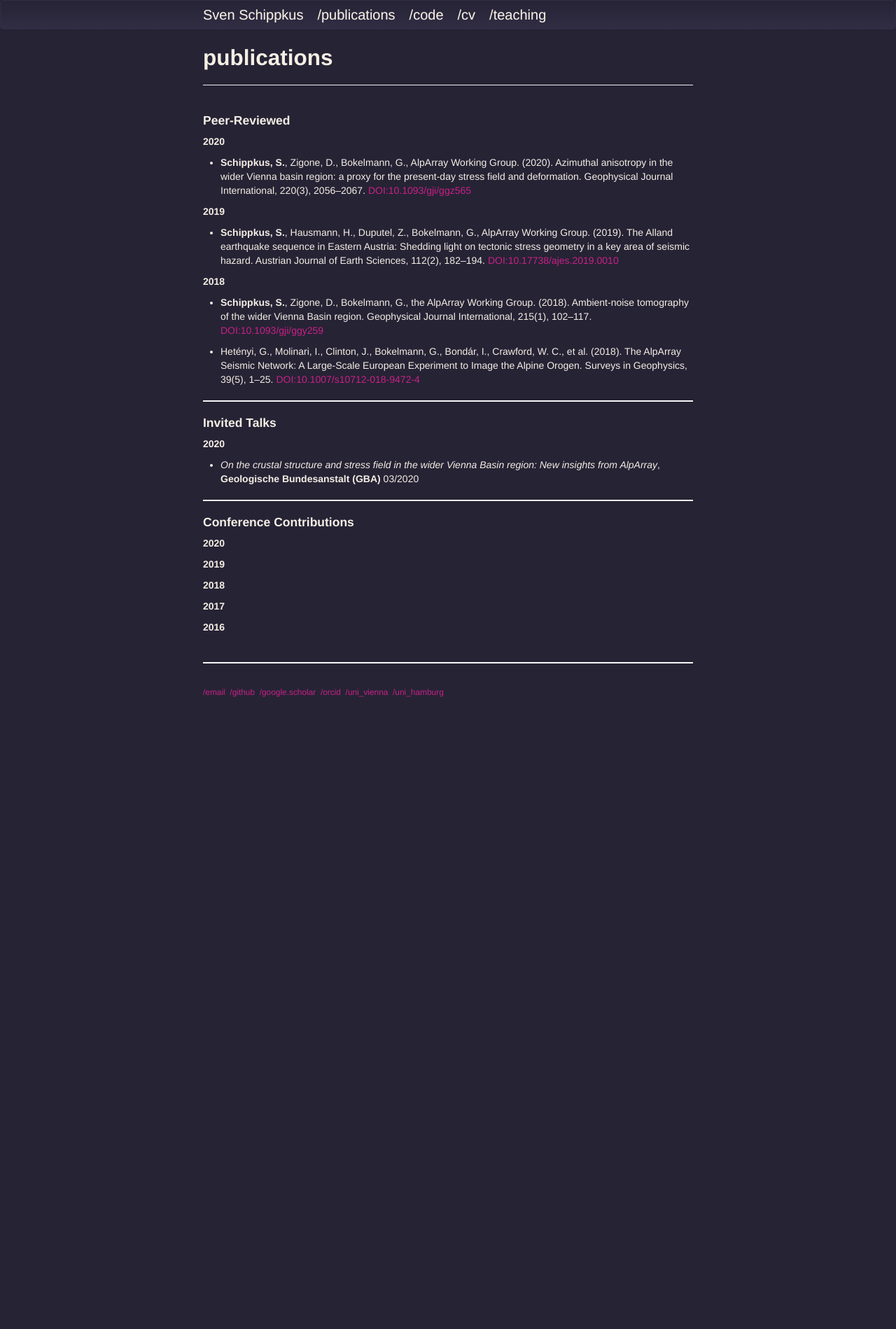
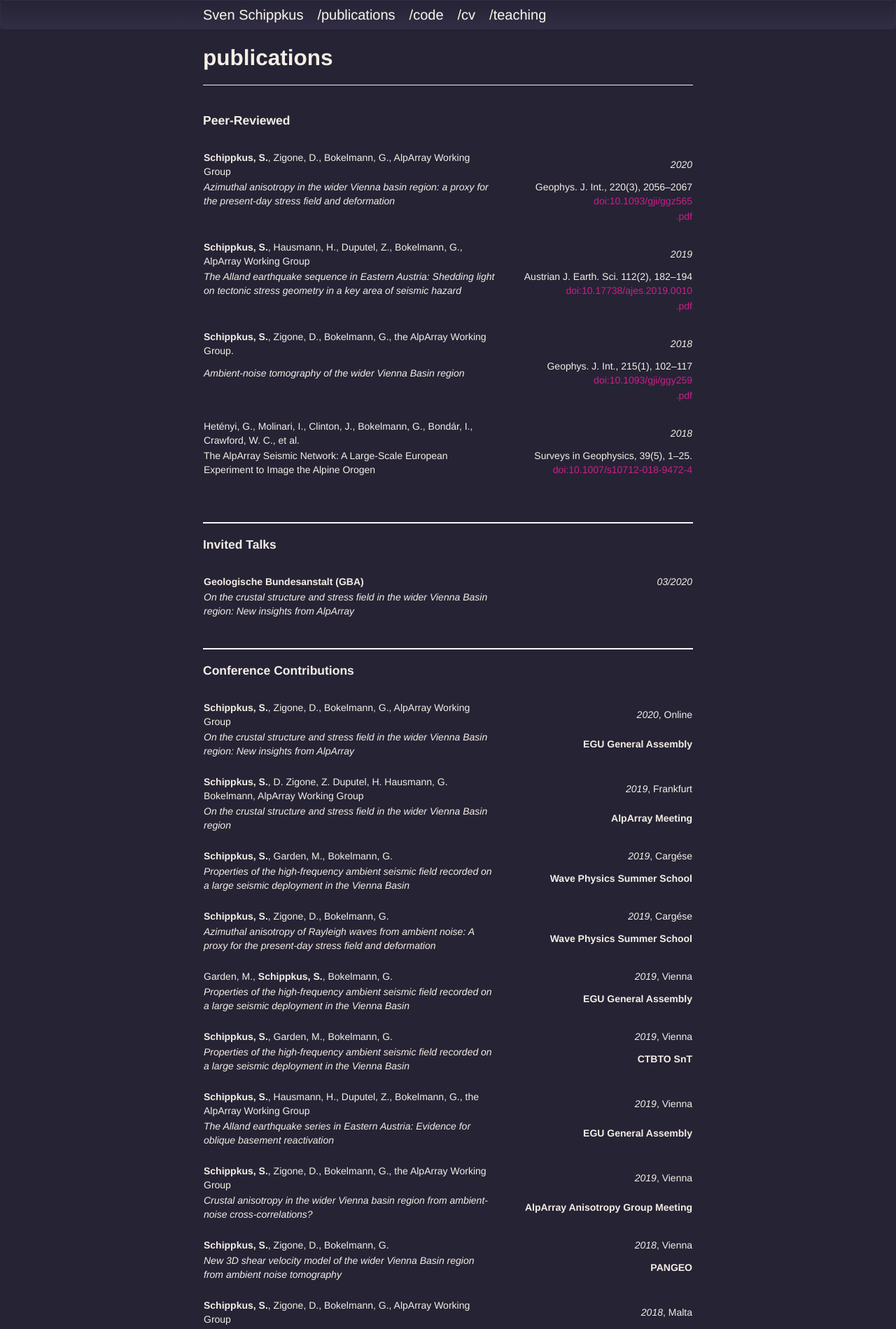
Before and after one commit to schipp/schipp.github.io, a Jekyll site: the page built from pages/publications.md, in a window 1280 px wide. Shown: the top 1899 px of the page at 70% size. Built offline with Jekyll 4.4.1, drawn with Linux system fonts in a browser that asks for light colours; before the commit the page ends 1009 px from its top, so only the background shows below that; some of the changed text lies outside the part shown.

Commit message:
paper pdfs, publications maj update, min bugfix

```diff
--- a/pages/publications.md
+++ b/pages/publications.md
@@ -3,44 +3,107 @@ layout: page
 title: Sven Schippkus/publications
 site_header: publications
 ---
+
+<style>
+table th:first-of-type {
+    width: 60%;
+}
+table th:nth-of-type(2) {
+    width: 40%;
+}
+</style>
+
 #### Peer-Reviewed
 
-##### 2020
-- **Schippkus, S.**, Zigone, D., Bokelmann, G., AlpArray Working Group. (2020). Azimuthal anisotropy in the wider Vienna basin region: a proxy for the present-day stress field and deformation. Geophysical Journal International, 220(3), 2056–2067.
-[DOI:10.1093/gji/ggz565](http://doi.org/10.1093/gji/ggz565)
-
-##### 2019
-
-- **Schippkus, S.**, Hausmann, H., Duputel, Z., Bokelmann, G., AlpArray Working Group. (2019). The Alland earthquake sequence in Eastern Austria: Shedding light on tectonic stress geometry in a key area of seismic hazard. Austrian Journal of Earth Sciences, 112(2), 182–194.
-[DOI:10.17738/ajes.2019.0010](http://doi.org/10.17738/ajes.2019.0010)
-
-##### 2018
-
-- **Schippkus, S.**, Zigone, D., Bokelmann, G., the AlpArray Working Group. (2018). Ambient-noise tomography of the wider Vienna Basin region. Geophysical Journal International, 215(1), 102–117.
-[DOI:10.1093/gji/ggy259](http://doi.org/10.1093/gji/ggy259)
-
-- Hetényi, G., Molinari, I., Clinton, J., Bokelmann, G., Bondár, I., Crawford, W. C., et al. (2018). The AlpArray Seismic Network: A Large-Scale European Experiment to Image the Alpine Orogen. Surveys in Geophysics, 39(5), 1–25.
-[DOI:10.1007/s10712-018-9472-4](http://doi.org/10.1007/s10712-018-9472-4)
+|||
+|:-|-:|
+| **Schippkus, S.**, Zigone, D., Bokelmann, G., AlpArray Working Group | *2020* |
+| *Azimuthal anisotropy in the wider Vienna basin region: a proxy for the present-day stress field and deformation* | Geophys. J. Int., 220(3), 2056–2067 [doi:10.1093/gji/ggz565](http://doi.org/10.1093/gji/ggz565)|
+||[.pdf](/data/schippkus2020.pdf)|
+|||
+| **Schippkus, S.**, Hausmann, H., Duputel, Z., Bokelmann, G., AlpArray Working Group | *2019* |
+| *The Alland earthquake sequence in Eastern Austria: Shedding light on tectonic stress geometry in a key area of seismic hazard* | Austrian J. Earth. Sci. 112(2), 182–194 [doi:10.17738/ajes.2019.0010](http://doi.org/10.17738/ajes.2019.0010)|
+||[.pdf](/data/schippkus2019.pdf)|
+|||
+| **Schippkus, S.**, Zigone, D., Bokelmann, G., the AlpArray Working Group. | *2018* |
+| *Ambient-noise tomography of the wider Vienna Basin region* | Geophys. J. Int., 215(1), 102–117 [doi:10.1093/gji/ggy259](http://doi.org/10.1093/gji/ggy259)|
+||[.pdf](/data/schippkus2018.pdf)|
+|||
+| Hetényi, G., Molinari, I., Clinton, J., Bokelmann, G., Bondár, I., Crawford, W. C., et al.| *2018* |
+| The AlpArray Seismic Network: A Large-Scale European Experiment to Image the Alpine Orogen | Surveys in Geophysics, 39(5), 1–25. [doi:10.1007/s10712-018-9472-4](http://doi.org/10.1007/s10712-018-9472-4)|
+|||
+|||
 
 ---
 
 #### Invited Talks
 
-##### 2020
-
-- *On the crustal structure and stress field in the wider Vienna Basin region: New insights from AlpArray*, **Geologische Bundesanstalt (GBA)** 03/2020
-
+|||
+|:-|-:|
+| **Geologische Bundesanstalt (GBA)** | *03/2020* |
+| *On the crustal structure and stress field in the wider Vienna Basin region: New insights from AlpArray* ||
+|||
 
 ---
 
 #### Conference Contributions
 
-##### 2020
-
-##### 2019
-
-##### 2018
-
-##### 2017
-
-##### 2016
+|||
+|:-|-:|
+| **Schippkus, S.**, Zigone, D., Bokelmann, G., AlpArray Working Group |  *2020*, Online |
+| *On the crustal structure and stress field in the wider Vienna Basin region: New insights from AlpArray* | **EGU General Assembly**|
+|||
+| **Schippkus, S.**, D. Zigone, Z. Duputel, H. Hausmann, G. Bokelmann, AlpArray Working Group |  *2019*, Frankfurt |
+| *On the crustal structure and stress field in the wider Vienna Basin region* | **AlpArray Meeting**|
+|||
+| **Schippkus, S.**, Garden, M., Bokelmann, G. |  *2019*, Cargése |
+| *Properties of the high-frequency ambient seismic field recorded on a large seismic deployment in the Vienna Basin* | **Wave Physics Summer School**|
+|||
+| **Schippkus, S.**, Zigone, D., Bokelmann, G. |  *2019*, Cargése |
+| *Azimuthal anisotropy of Rayleigh waves from ambient noise: A proxy for the present-day stress field and deformation* | **Wave Physics Summer School**|
+|||
+| Garden, M., **Schippkus, S.**, Bokelmann, G. |  *2019*, Vienna |
+| *Properties of the high-frequency ambient seismic field recorded on a large seismic deployment in the Vienna Basin* | **EGU General Assembly**|
+|||
+| **Schippkus, S.**, Garden, M., Bokelmann, G. |  *2019*, Vienna |
+| *Properties of the high-frequency ambient seismic field recorded on a large seismic deployment in the Vienna Basin* | **CTBTO SnT**|
+|||
+| **Schippkus, S.**, Hausmann, H., Duputel, Z., Bokelmann, G., the AlpArray Working Group |  *2019*, Vienna |
+| *The Alland earthquake series in Eastern Austria: Evidence for oblique basement reactivation* | **EGU General Assembly**|
+|||
+| **Schippkus, S.**, Zigone, D., Bokelmann, G., the AlpArray Working Group | *2019*, Vienna |
+| *Crustal anisotropy in the wider Vienna basin region from ambient-noise cross-correlations?* | **AlpArray Anisotropy Group Meeting**|
+|||
+| **Schippkus, S.**, Zigone, D., Bokelmann, G. |  *2018*, Vienna |
+| *New 3D shear velocity model of the wider Vienna Basin region from ambient noise tomography* | **PANGEO**|
+|||
+| **Schippkus, S.**, Zigone, D., Bokelmann, G., AlpArray Working Group |  *2018*, Malta |
+| *New 3D shear velocity model of the wider Vienna Basin region from ambient noise tomography* | **ESC General Assembly**|
+|||
+| **Schippkus, S.**, Hausmann, H., Duputel, Z., Bokelmann, G., the AlpArray Working Group |  *2018*, Malta |
+| *The Alland earthquake series: Location, source mechanism and implications for the regional stress regime* | **ESC General Assembly**|
+|||
+| **Schippkus, S.**, Zigone, D., Bokelmann, G., AlpArray Working Group | *2018*, Vienna |
+| *A new 3D shear velocity model of the wider Vienna Basin region from ambient noise tomography* | **EGU General Assembly**|
+|||
+| **Schippkus, S.**, Zigone, D., Bokelmann, G., AlpArray Working Group | *2018*, Leoben |
+| *A new 3D shear velocity model of the wider Vienna Basin region from ambient noise tomography* | **DGG Jahrestagung**|
+|||
+| **Schippkus, S.**, Zigone, D., Bokelmann, G., AlpArray Working Group | *2017*, Vienna |
+| *Ambient noise techniques for better understanding of seismic hazard in the wider Vienna Basin region* | **EGU General Assembly**|
+|||
+| **Schippkus, S.**, Zigone, D., Bokelmann, G., AlpArray Working Group | *2016*, Cargése |
+| *Wider Vienna Basin region ambient noise tomography: Rayleigh wave group velocity maps* | **Wave Physics Summer School**|
+|||
+| Fuchs, F., Kolinsky, P., **Schippkus, S.**, Bokelmann, G. | *2016*, Bologna |
+| *Contributions of University of Vienna to the AlpArray surface waves working group: Surface wave array analysis and ambient noise based seismic hazard* | **AlpArray Suface Wave Group Meeting**|
+|||
+| **Schippkus, S.**, Zigone, D., Bokelmann, G., AlpArray Working Group | *2016*, Sesimbra |
+| *On the applicability of the Virtual Earthquake Approach (VEA) to predict ground motion using the ambient seismic field in the Vienna Basin area* | **TIDES Workshop**|
+|||
+| **Schippkus, S.**, Zigone, D., Bokelmann, G., AlpArray Working Group | *2016*, Trieste |
+| *On the applicability of the Virtual Earthquake Approach (VEA) to predict ground motion using the ambient seismic field in the Vienna Basin area* | **ESC General Assembly**|
+|||
+| **Schippkus, S.**, Zigone, D., Bokelmann, G., AlpArray Working Group | *2016*, Vienna |
+| *Ground motion prediction for the vienna Basin area using the ambient seismic field* | **EGU General Assembly**|
+|||
```
Also changed, not shown: pages/code.md (+1 -1 lines), pages/cv.md (+5 -2 lines), 4 other files.
